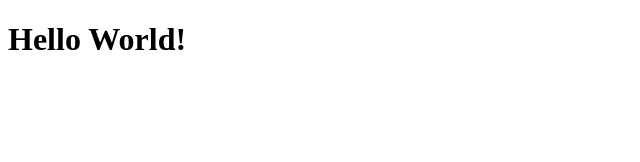
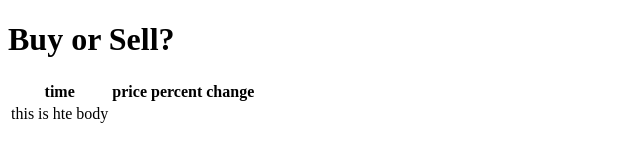
Before and after one commit to ShahriarAhnaf/Seer, an Electron app: page index.html in a window 800 px wide. Shown: the whole page, without its empty margins (0-640 px from the left). Drawn offline with Linux system fonts and the light colour scheme.

```diff
--- a/index.html
+++ b/index.html
@@ -5,13 +5,29 @@
       <!-- https://developer.mozilla.org/en-US/docs/Web/HTTP/CSP -->
       <meta http-equiv="Content-Security-Policy" content="default-src 'self'; script-src 'self'">
       <meta http-equiv="X-Content-Security-Policy" content="default-src 'self'; script-src 'self'">
-    <title>Hello World!</title>
+      <title>Seer</title>
     </head>
   <body>
-    <h1>Hello World!</h1>
+    <div id="chartContainer" style="height: 400px; width: 100%;"></div>
+    <h1>Buy or Sell?</h1>
     <section>
-      <div class="stock-graph"></div>
-      <div class="prices"></div>
+      <div class="stock-graph">
+        <table id="stockInfo">
+            <thead>
+              <tr>
+                <th>time</th>
+                <th>price</th>
+                <th>percent change</th>
+              </tr>
+            </thead>
+            <tbody>
+              <td>this is hte body</td>
+            </tbody>
+        </table>
+      </div>
+      <div class="prices">
+
+      </div>
     </section>
   </body>
 </html>
--- a/package.json
+++ b/package.json
@@ -5,7 +5,8 @@
   "main": "main.js",
   "dependencies": {
     "axios": "^0.21.1",
-    "electron": "^13.2.3"
+    "electron": "^13.2.3",
+    "yahoo-finance": "^0.3.7"
   },
   "scripts": {
     "weez": "electron ."
```
Also changed, not shown: main.js (+11 -2 lines), style.css (added), 1 other file. Lines whose indentation alone changed are shown as unchanged.
